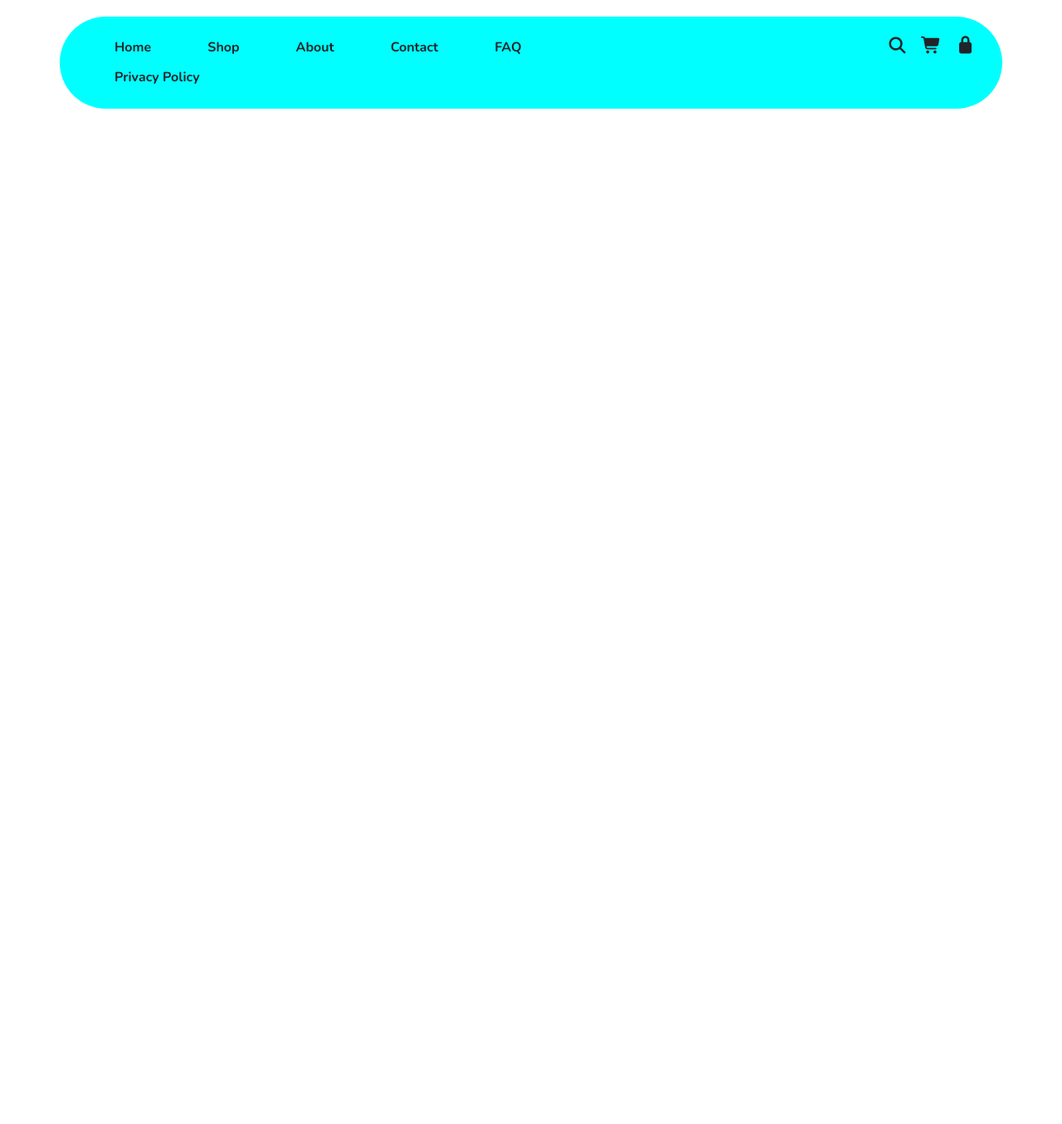
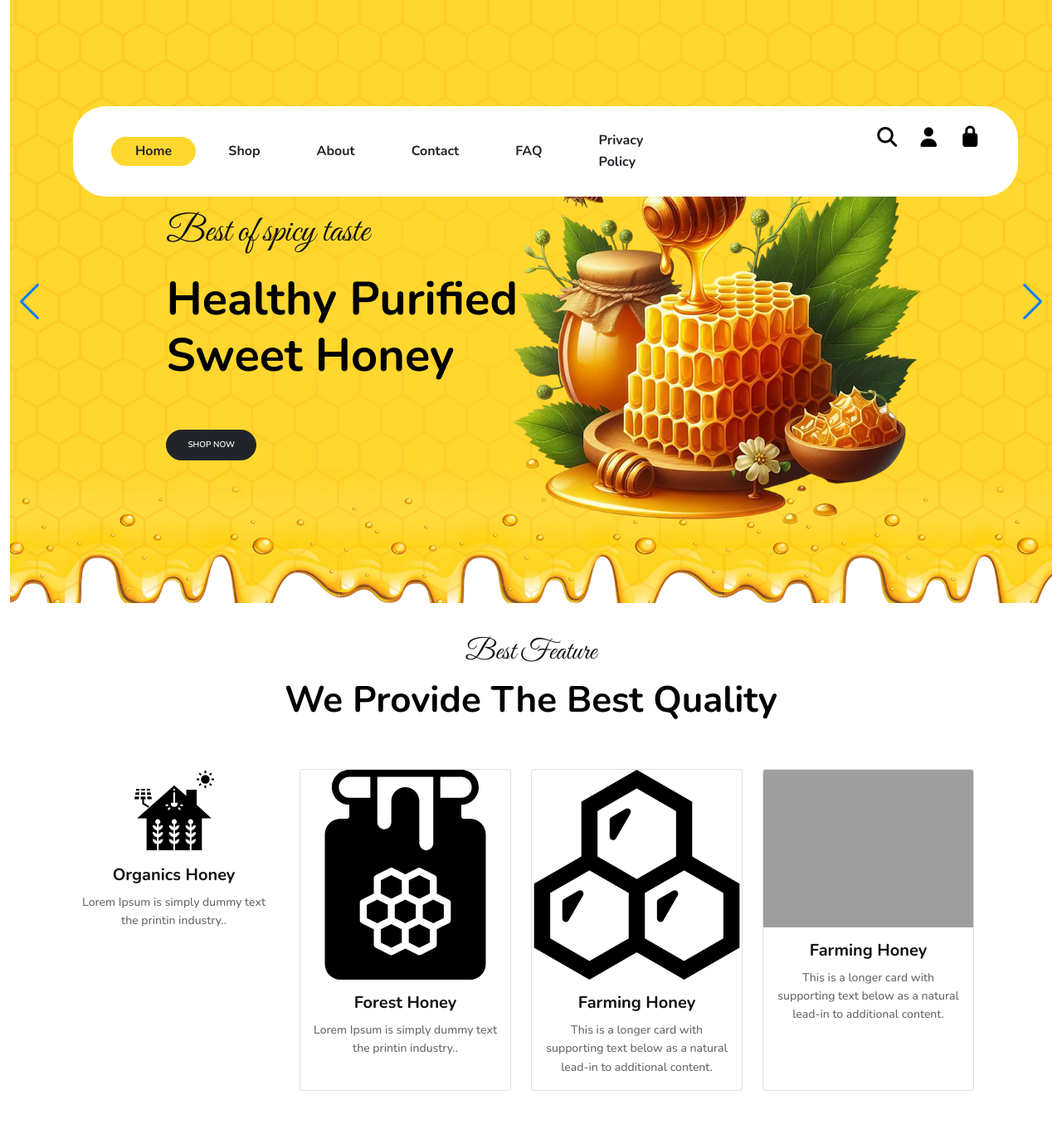
Before and after one commit to AhadAhmed56/HoneyPot, a PHP site: page / in a window 1280 px wide. Shown: the whole page at 83% size. Before the commit the page ends 131 px from the top, so only its background shows below. Run offline with PHP 8.4, Linux system fonts and the light colour scheme; some libraries are stand-ins or nearby versions; grey boxes are pictures that could not be loaded.

Commit message:
Refactor header styles and implement Swiper for banner section
- Updated header styles for improved layout and responsiveness.
- Added Swiper.js for a dynamic banner with sliding images.
- Introduced new SVG images for better visual representation.
- Enhanced navigation bar structure and styling.
- Added card section to showcase product features.

```diff
--- a/assets/css/style.css
+++ b/assets/css/style.css
@@ -35,13 +35,21 @@ img {
 }
 
 header {
-  padding: 20px;
-  background-color: aqua;
-  border-radius: 56px;
-  margin: 20px 72px;
-  display: flex;
-  justify-content: space-between;
-  align-items: center;
+  position: absolute;
+  top: 0;
+  left: 0;
+  width: 89%;
+  z-index: 1000;
+  background: white;
+  margin: 128px 88px;
+  border-radius: 40px;
+  padding: 24px 29px;
+}
+
+.main-wrapper {
+  position: relative;
+  padding-top: 100px;
+  padding-bottom: 100px;
 }
 
 header .image {
@@ -56,6 +64,10 @@ header nav ul {
 
 }
 
+header .navBar ul li {
+  list-style: none;
+}
+
 li.nav-item a {
   display: block;
   padding: 5px 29px;
@@ -65,9 +77,14 @@ li.nav-item a {
   margin: 0 5px;
   font-family: nunito, sans-serif;
   font-weight: bold;
+  text-decoration: none;
 }
 
 header ul li.nav-item a:hover {
+  background-color: #ffd72f;
+}
+
+header ul li a.active {
   background-color: #ffd72f;
 }
 
@@ -77,3 +94,162 @@ header .icons a {
   padding: 0;
   margin: 0;
 }
+
+/* banner */
+
+.slide-img {
+  transition: transform 1s ease;
+}
+
+.swiper-slide-active .slide-img {
+  transform: scale(1.1);
+}
+
+.slide-fade {
+  opacity: 0;
+  transform: translateY(30px);
+  transition: opacity 1s ease, transform 1s ease;
+}
+
+.swiper-slide-active .slide-fade {
+  opacity: 1;
+  transform: translateY(0);
+}
+
+header .nav a {
+  color: #000 !important;
+  font-weight: 500;
+}
+
+header .icons a {
+  color: #000 !important;
+}
+
+header.scrolled {
+  background: rgba(255, 255, 255, 0.95);
+  transition: background 0.3s ease;
+}
+
+.Banner-sec {
+  margin-top: 0;
+}
+
+.swiper-slide .slide-content {
+  z-index: 2;
+}
+
+.slide-img {
+  transition: transform 1s ease;
+}
+
+.swiper-slide-active .slide-img {
+  transform: scale(1.1);
+}
+
+.slide-fade {
+  opacity: 0;
+  transform: translateY(30px);
+  transition: opacity 1s ease, transform 1s ease;
+}
+
+.swiper-slide-active .slide-fade {
+  opacity: 1;
+  transform: translateY(0);
+}
+
+.navBar {
+  justify-content: center;
+  margin: 0;
+  padding: 0;
+  display: inline-block;
+}
+
+.navBar ul {
+  display: flex;
+  justify-content: center;
+  align-items: center;
+  padding: 0;
+  margin: 0;
+}
+
+.icons a i {
+  font-size: 24px;
+  margin: 0 2px;
+}
+
+.slide-content {
+  position: absolute;
+  left: 15%;
+  top: 35%;
+}
+
+.slide-content h4 {
+  color: #111;
+  font-family: 'Great Vibes';
+  font-size: 44px;
+  margin-bottom: 20px;
+  font-weight: 500;
+}
+
+.slide-content h3 {
+  color: #000;
+  font-family: 'Nunito';
+  font-size: 56px;
+  font-weight: 700;
+  margin-bottom: 40px;
+}
+
+.btn {
+  border-radius: 50px;
+  padding: 10px 25px;
+  font-size: 10px;
+  font-weight: 600;
+}
+
+.logo {
+  position: absolute;
+  top: -30%;
+  left: 10%;
+}
+
+header .image {
+  height: 400px;
+  width: 100px;
+  text-align: center;
+}
+.card-sec{
+  padding: 40px 0px ;
+
+}
+.card-sec h4{
+  font-size: 34px;
+  color: #111;
+  font-weight: 400;
+  font-family: 'Great Vibes';
+  margin-bottom: 10px;
+}
+.card-sec h2{
+  font-size: 44px;
+  color: #000;
+  font-weight: 700;
+  font-family: 'Nunito';
+}
+.svg-img{
+  width: 100px;
+  height: 100px;
+  margin: 0 auto;
+}
+.card-sec .card-body{
+  text-align: center;
+}
+.card-sec .card-body h5{
+  font-size: 20px;
+  color: #111;
+  font-weight: 700;
+  margin-bottom: 10px;
+}
+.card-sec .card-body p{
+  font-size: 14px;
+  font-weight: 500;
+  color: rgb(102, 102, 102);
+}
--- a/index.html
+++ b/index.html
@@ -4,6 +4,7 @@
 <head>
     <meta charset="UTF-8">
     <meta name="viewport" content="width=device-width, initial-scale=1.0">
+    <link rel="stylesheet" href="https://cdn.jsdelivr.net/npm/swiper@11/swiper-bundle.min.css" />
     <link href="https://cdn.jsdelivr.net/npm/bootstrap@5.0.2/dist/css/bootstrap.min.css" rel="stylesheet"
         integrity="sha384-EVSTQN3/azprG1Anm3QDgpJLIm9Nao0Yz1ztcQTwFspd3yD65VohhpuuCOmLASjC" crossorigin="anonymous">
     <link rel="stylesheet" href="https://cdnjs.cloudflare.com/ajax/libs/font-awesome/7.0.1/css/all.min.css"
@@ -14,14 +15,16 @@
 </head>
 
 <body>
+
     <!-- header -->
     <header>
         <div class="container">
             <div class="row">
                 <div class="col-lg-8">
-                    <ul class="nav">
-                        <li class="nav-item">
-                            <a class=" text-dark" href="#">Home</a>
+                    <div class="navBar">
+                        <ul>
+                            <li class="nav-item ">
+                                <a class=" text-dark active" href="#">Home</a>
                             </li>
                             <li class="nav-item">
                                 <a class=" text-dark " href="#">Shop</a>
@@ -40,13 +43,14 @@
                             </li>
                         </ul>
                     </div>
+                </div>
                 <div class="col-lg-4">
                     <div class="d-flex justify-content-end align-items-center mt-3 mt-lg-0">
                         <div class="icons">
                             <a href="#" class=" text-dark me-3"><i class="fas fa-search"></i></a>
                         </div>
                         <div class="icons">
-                            <a href="#" class=" text-dark me-3"><i class="fas fa-shopping-cart"></i></a>
+                            <a href="#" class=" text-dark me-3"><i class="fas fa-user"></i></a>
                         </div>
                         <div class="icons">
                             <a href="#" class=" text-dark"><i class="fas fa-lock"></i></a>
@@ -58,15 +62,140 @@
 
     </header>
     <!-- end-header -->
+    <section class="Banner-sec">
+        <div class="container-fluid">
+            <div class="row">
+                <div class="col-lg-12">
+                    <!-- Swiper -->
+                    <div class="swiper mySwiper Content-img">
+                        <div class="swiper-wrapper">
+                            <!-- Slide 1 -->
+                            <div class="swiper-slide position-relative">
+                                <img src="/assets/images/main-banner-1.png" alt="" class="img-fluid w-100 slide-img">
+                                <!-- Text overlay -->
+                                <div class="slide-content">
+                                    <h4 class="slide-fade">Best of spicy taste</h4>
+                                    <h3 class="slide-fade">
+                                        Healthy Purified<br>Sweet Honey
+                                    </h3>
+                                    <a href="#" class="btn btn-dark mt-3 slide-fade">
+                                        SHOP NOW
+                                    </a>
+                                </div>
+                            </div>
+                            <!-- Slide 2 -->
+                            <div class="swiper-slide position-relative">
+                                <img src="/assets/images/main-banner-2.png" alt="" class="img-fluid w-100 slide-img">
+                                <!-- Text overlay -->
+                                <div class="slide-content">
+                                    <h4 class="slide-fade">Best of spicy taste</h4>
+                                    <h3 class="slide-fade ">
+                                        Lemon Creamed<br>Honey Stash
+                                    </h3>
+                                    <a href="#" class="btn btn-dark mt-3 slide-fade">
+                                        SHOP NOW
+                                    </a>
+                                </div>
+
+                            </div>
+                        </div>
+                        <!-- Navigation buttons -->
+                        <div class="swiper-button-next"></div>
+                        <div class="swiper-button-prev"></div>
+                        <!-- Pagination bullets -->
+                        <!-- <div class="swiper-pagination"></div> -->
+
+                    </div>
+                </div>
+            </div>
+        </div>
+    </section>
+    <section class="card-sec">
+        <div class="container">
+            <div class="row">
+                <div class="col-lg-12">
+
+                    <h4 class="text-center">Best Feature</h4>
+                    <h2 class="text-center">We Provide The Best Quality</h2>
+                </div>
+            </div>
+            <div class="row">
+                <div class="row row-cols-1 row-cols-md-3 g-4">
+                    <div class="col-lg-3">
+                         <img src="farming-garden-indoor-svgrepo-com.svg" class="svg-img" alt="">
+                        <div class="card-body">
+                            <h5 class="card-title">Organics Honey</h5>
+                            <p class="card-text">Lorem Ipsum is simply dummy text the printin industry..</p>
+                        </div>
+                    </div>
+                    <div class="col-lg-3">
+                        <div class="card h-100">
+                            <img src="/assets/images/honey-svgrepo-com.svg" class="card-img-top" alt="...">
+                            <div class="card-body">
+                                <h5 class="card-title">Forest Honey</h5>
+                                <p class="card-text">Lorem Ipsum is simply dummy text the printin industry..</p>
+                            </div>
+                        </div>
+                    </div>
+                    <div class="col-lg-3">
+                        <div class="card h-100">
+                            <img src="/assets/images/honey-4-svgrepo-com.svg" class="card-img-top" alt="...">
+                            <div class="card-body">
+                                <h5 class="card-title">Farming Honey</h5>
+                                <p class="card-text">This is a longer card with supporting text below as a natural
+                                    lead-in to additional content.</p>
+                            </div>
+                        </div>
+                    </div>
+                    <div class="col-lg-3">
+                        <div class="card h-100">
+                            <img src="..." class="card-img-top" alt="...">
+                            <div class="card-body">
+                                <h5 class="card-title">Farming Honey</h5>
+                                <p class="card-text">This is a longer card with supporting text below as a natural
+                                    lead-in to additional content.</p>
+                            </div>
+                        </div>
+                    </div>
+
+                </div>
+            </div>
+        </div>
+    </section>
+
 
 
 
     <script src="https://cdnjs.cloudflare.com/ajax/libs/jquery/3.7.1/jquery.min.js"
         integrity="sha512-v2CJ7UaYy4JwqLDIrZUI/4hqeoQieOmAZNXBeQyjo21dadnwR+8ZaIJVT8EE2iyI61OV8e6M8PP2/4hpQINQ/g=="
         crossorigin="anonymous" referrerpolicy="no-referrer"></script>
+    <script src="https://cdn.jsdelivr.net/npm/swiper@11/swiper-bundle.min.js"></script>
     <script src="https://cdn.jsdelivr.net/npm/bootstrap@5.0.2/dist/js/bootstrap.bundle.min.js"
         integrity="sha384-MrcW6ZMFYlzcLA8Nl+NtUVF0sA7MsXsP1UyJoMp4YLEuNSfAP+JcXn/tWtIaxVXM"
         crossorigin="anonymous"></script>
+    <!-- Swiper JS init -->
+    <script>
+        var swiper = new Swiper(".mySwiper", {
+            loop: true,
+            effect: 'fade',
+            fadeEffect: { crossFade: true },
+            navigation: {
+                nextEl: ".swiper-button-next",
+                prevEl: ".swiper-button-prev",
+            },
+            pagination: {
+                el: ".swiper-pagination",
+                clickable: true,
+            },
+            autoplay: {
+                delay: 5000,
+                disableOnInteraction: false,
+            },
+        });
+
+
+
+    </script>
 </body>
 
 </html>
```
Also changed, not shown: assets/images/farming-garden-indoor-svgrepo-com.svg (added), assets/images/home-1-svgrepo-com.svg (added), assets/images/honey-4-svgrepo-com.svg (added), assets/images/honey-svgrepo-com.svg (added). Lines whose indentation alone changed are shown as unchanged.
